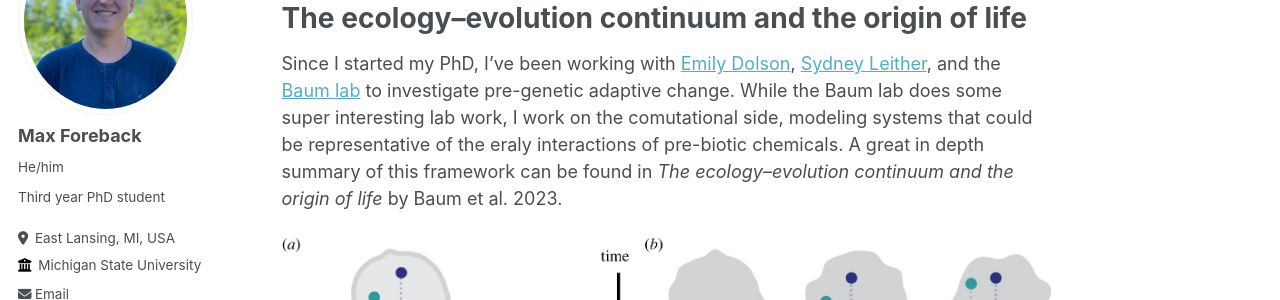
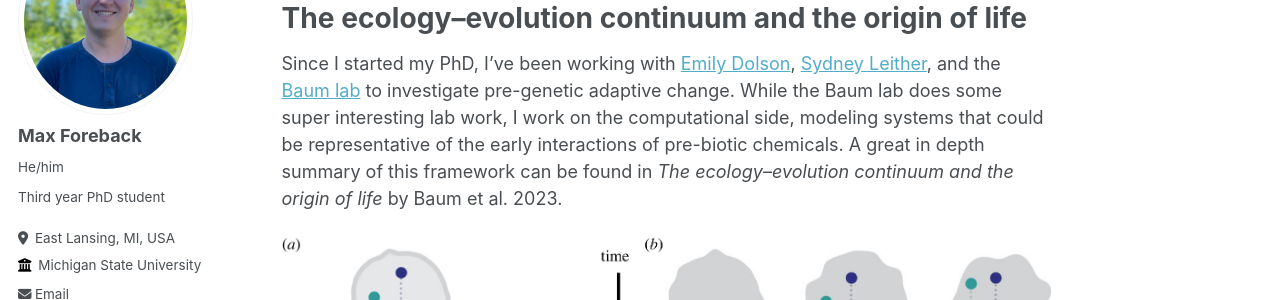
Before and after one commit to Max-Foreback/Max-Foreback.github.io, a Jekyll site: the page built from _pages/about.md, in a window 1280 px wide and 900 px high, scrolled down 489 px. Shown: the part 180-480 px from the top of the window. Built offline with Jekyll 4.4.1, drawn with Linux system fonts in a browser that asks for light colours; some web fonts are replaced.

Commit message:
Spelling mistakes lol

```diff
--- a/_pages/about.md
+++ b/_pages/about.md
@@ -21,7 +21,7 @@ I recently received the [NSF GRFP](https://www.nsfgrfp.org/) to study the impact
 
 The ecology–evolution continuum and the origin of life
 ======
-Since I started my PhD, I've been working with [Emily Dolson](https://cse.msu.edu/~dolsonem/), [Sydney Leither](https://scholar.google.com/citations?user=BzcWiSgAAAAJ&hl=en), and the [Baum lab](https://baumlab.botany.wisc.edu/) to investigate pre-genetic adaptive change. While the Baum lab does some super interesting lab work, I work on the comutational side, modeling systems that could be representative of the eraly interactions of pre-biotic chemicals. A great in depth summary of this framework can be found in *The ecology–evolution continuum and the origin of life* by Baum et al. 2023.
+Since I started my PhD, I've been working with [Emily Dolson](https://cse.msu.edu/~dolsonem/), [Sydney Leither](https://scholar.google.com/citations?user=BzcWiSgAAAAJ&hl=en), and the [Baum lab](https://baumlab.botany.wisc.edu/) to investigate pre-genetic adaptive change. While the Baum lab does some super interesting lab work, I work on the computational side, modeling systems that could be representative of the early interactions of pre-biotic chemicals. A great in depth summary of this framework can be found in *The ecology–evolution continuum and the origin of life* by Baum et al. 2023.
 
 <div style="text-align: center;">
 <img src="images/eco-evo.jpg" alt="eco"/>
```
